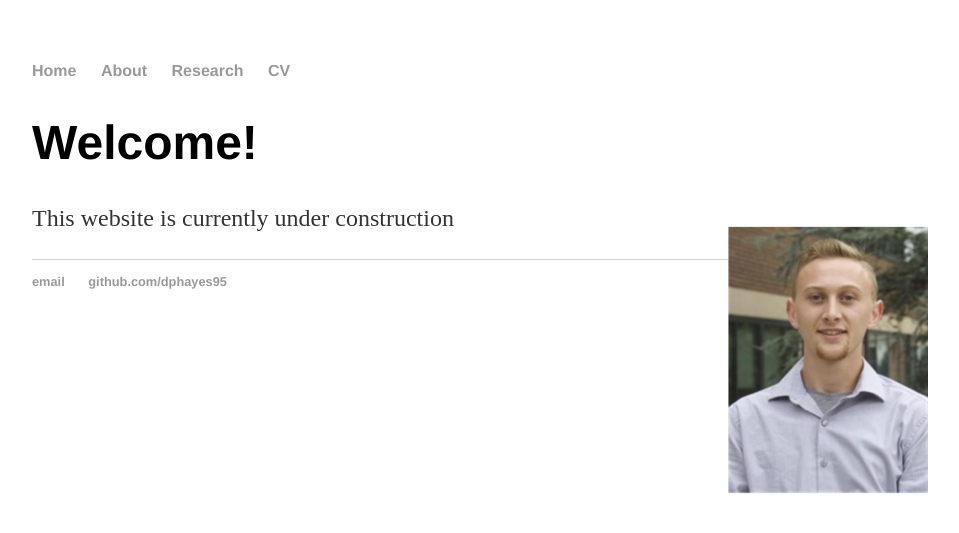
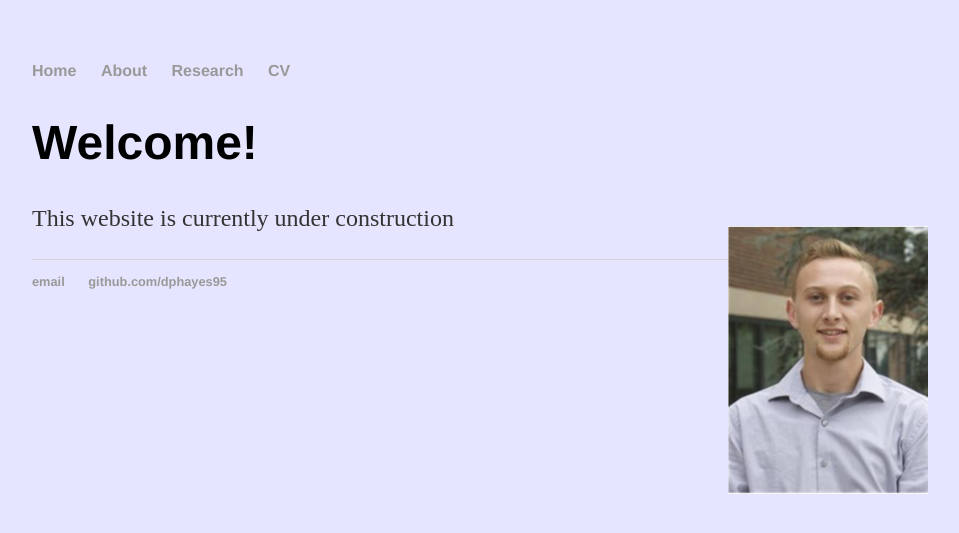
Before and after one commit to dhayes95/dhayes95.github.io, a Jekyll site: the page built from index.html, in a window 1280 px wide. Shown: the top 533 px of the page, without its empty margins (160-1119 px from the left). Built offline with Jekyll 4.4.1, drawn with Linux system fonts in a browser that asks for light colours.

Commit message:
Update main.css

```diff
--- a/css/main.css
+++ b/css/main.css
@@ -1,6 +1,7 @@
 body {
     margin: 60px auto;
     width: 70%;
+    background-color: rgba(0, 0, 255, 0.1)
 }
 
 a { text-decoration: none; color: #999; }
```
